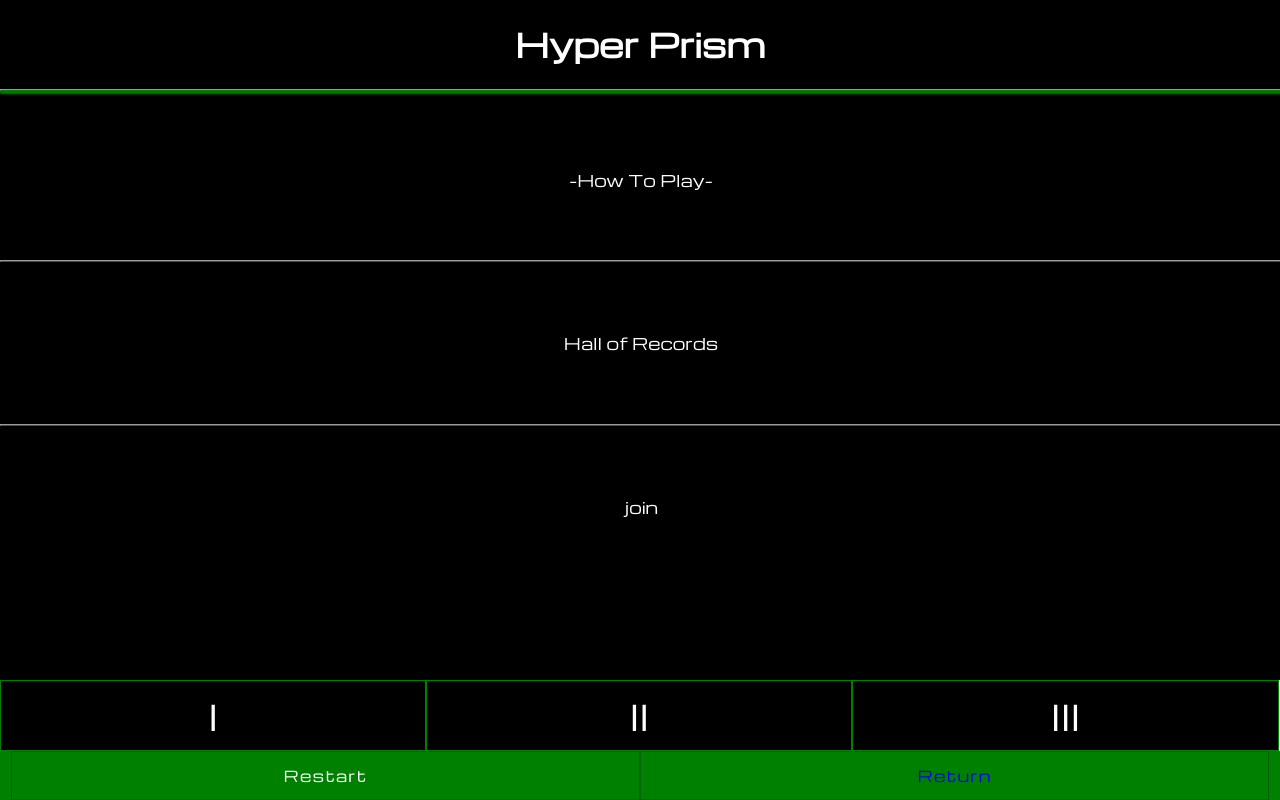
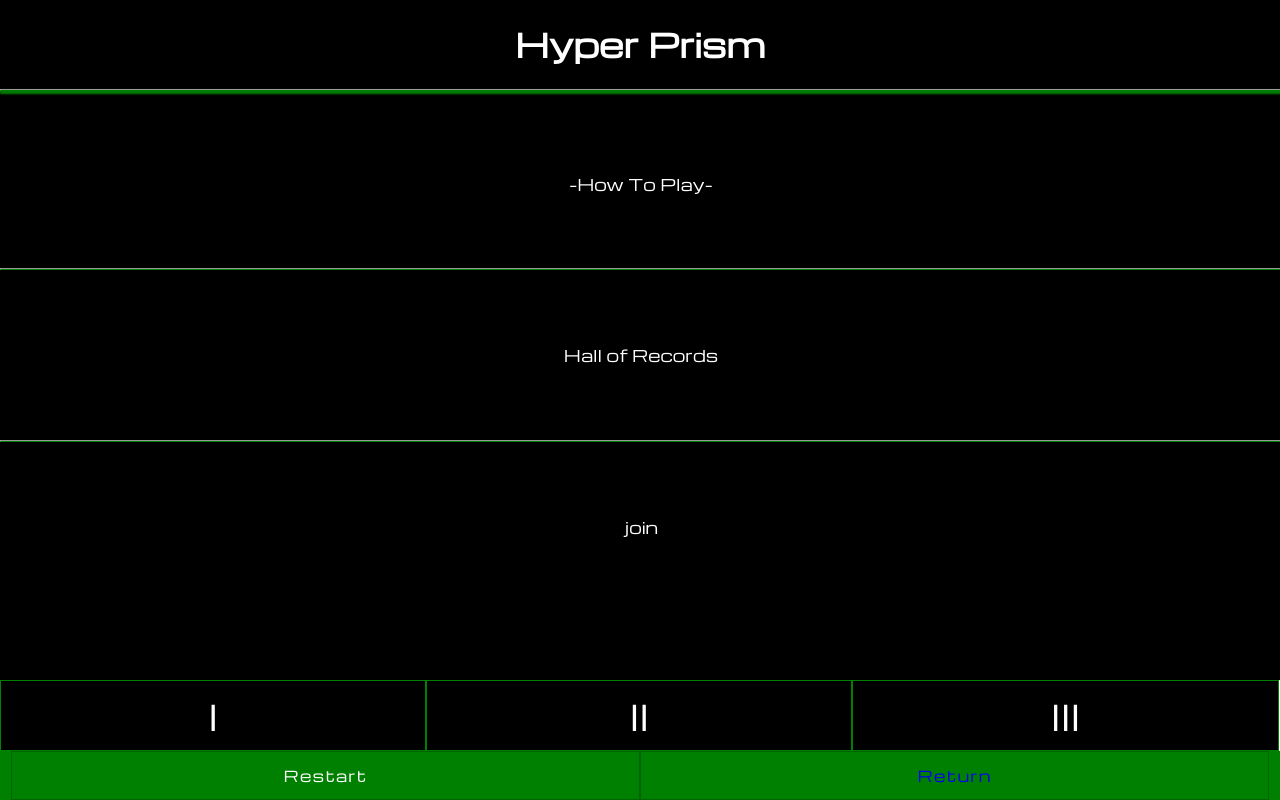
Before and after one commit to hyper-prism/fe, a React (Create React App) app in the folder hyper_prism/: page /menu in a window 1280 px wide. Built offline with nearby package versions, Linux system fonts and the light colour scheme; no server answers.

Commit message:
made revision to grand-menu-container and adjusted height to suit buttons

```diff
--- a/hyper_prism/src/styles/menu/menu.css
+++ b/hyper_prism/src/styles/menu/menu.css
@@ -1,7 +1,7 @@
 .grand-menu-container{
     display: flex;
     justify-content: center;
-    height: 61%;
+    height: 64%;
     position: absolute;
     width: 100%;
 }
@@ -27,6 +27,11 @@
     align-items: center;
     justify-content: center;
 }
+
+.box:hover{
+    background: green;
+}
+
 .menu-container p{
     color: white;
     text-align: center;
```
